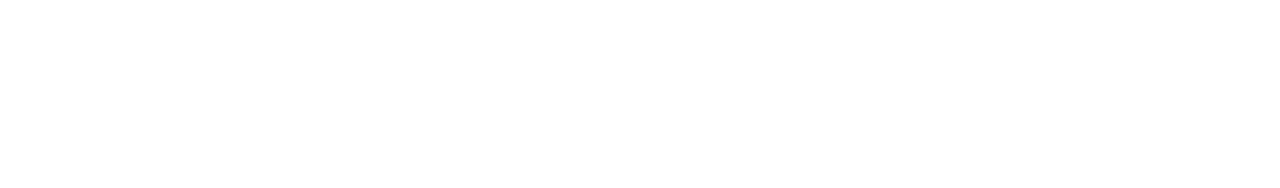
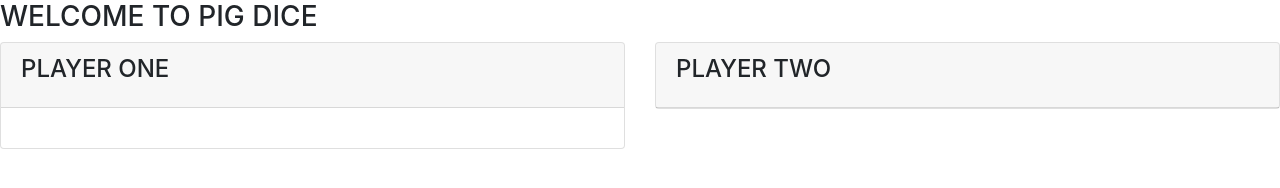
Before and after one commit to EugeneZnm/Pig-Dice, a plain HTML site: page index.html in a window 1280 px wide. Drawn offline with nearby package versions, Linux system fonts and the light colour scheme.

Commit message:
addition of card in frist player column

```diff
--- a/index.html
+++ b/index.html
@@ -4,6 +4,7 @@
 <head>
     <link rel="stylesheet" href="https://stackpath.bootstrapcdn.com/bootstrap/4.1.2/css/bootstrap.min.css">
     <link href="css/styles.css" rel="stylesheet" type="text/css">
+    <script src="css/material-kit.css"></script>
     <script src="https://code.jquery.com/jquery-3.3.1.min.js"></script>
     <script src="js/scripts.js"></script>
     <title>PIG DICE</title>
@@ -11,21 +12,28 @@
 
 <body>
     <div>
+        <div>
+            <h3>WELCOME TO PIG DICE</h3>
+
+        </div>
         <div class="row">
             <div class="col-md-6">
-                <div class="container">
-                    <form>
+                <div class="card">
+                    <div class="card-header">
+                        <h4 class="card-title">PLAYER ONE</h4>
+                    </div>
+                    <div class="card-body">
 
-                    </form>
-
+                    </div>
                 </div>
             </div>
 
             <div class="col-md-6">
-                <div class="container">
-
+                <div class="card">
+                    <div class="card-header">
+                        <h4 class="card-title">PLAYER TWO</h4>
+                    </div>
                 </div>
-
             </div>
 
         </div>
```
